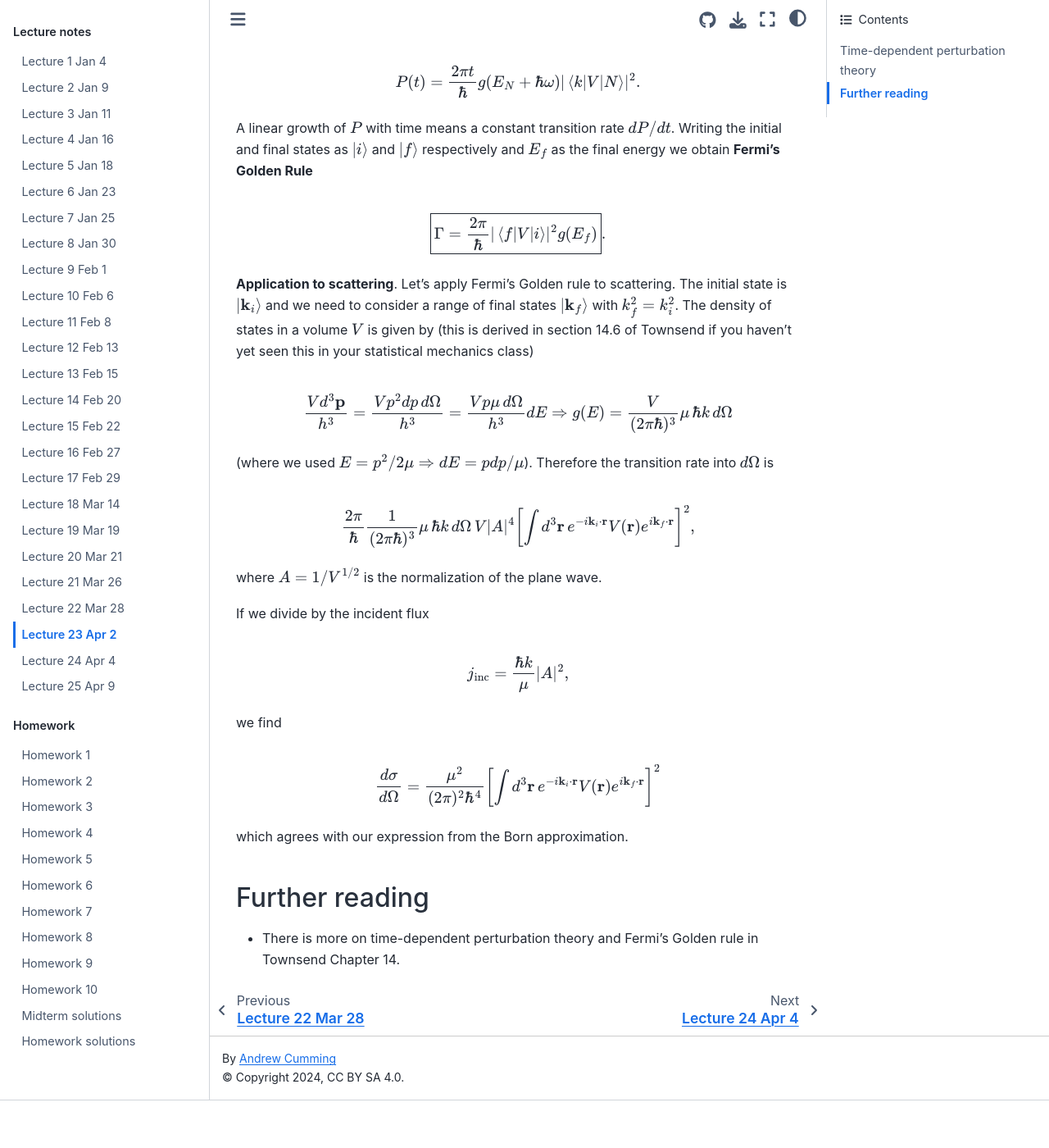
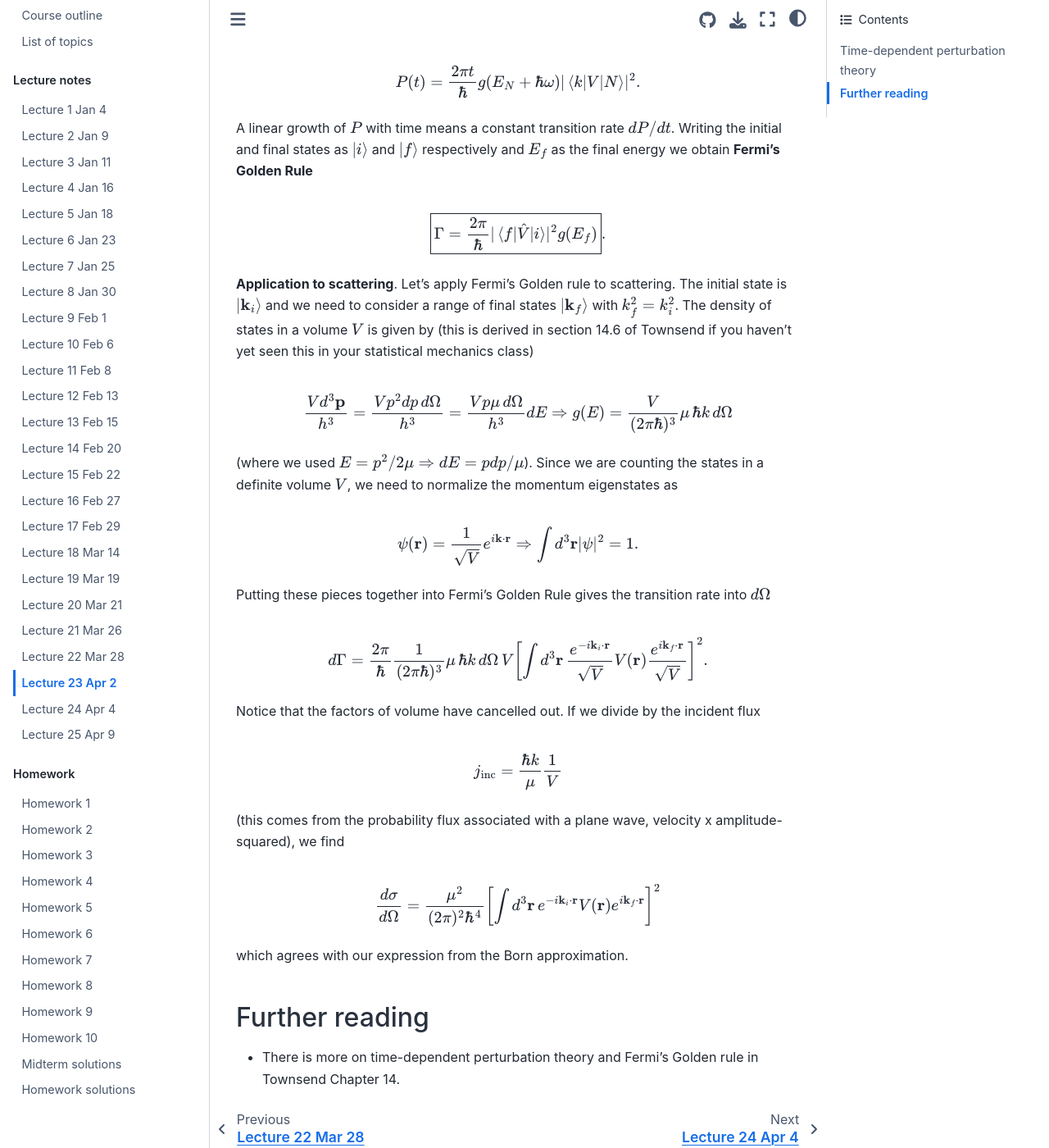
Before and after one commit to andrewcumming/phys457, a Jupyter Book: the page built from lecture23.md, in a window 1280 px wide and 1400 px high, scrolled down 2539 px. Shown: the whole window at 82% size. Built offline with Jupyter Book 1.0.4 settings and Sphinx 7.4.7 and the Sphinx Book theme 1.1.4, drawn with Linux system fonts in a browser that asks for light colours; before the commit the page ends 3881 px from its top, so only the background shows below that.

Commit message:
Update lec 23

```diff
--- a/lecture23.md
+++ b/lecture23.md
@@ -57,25 +57,27 @@ $$P(t) = {2\pi t\over \hbar} g(E_N+\hbar\omega) |\braket{k|V|N}|^2.$$
 
 A linear growth of $P$ with time means a constant transition rate $dP/dt$. Writing the initial and final states as $\ket{i}$ and $\ket{f}$ respectively and $E_f$ as the final energy we obtain **Fermi's Golden Rule**
 
-$$\boxed{\Gamma = {2\pi\over \hbar} |\braket{f|V|i}|^2 g(E_f)}.$$
+$$\boxed{\Gamma = {2\pi\over \hbar} |\braket{f|\hat{V}|i}|^2 g(E_f)}.$$
 
 
 **Application to scattering**. Let's apply Fermi's Golden rule to scattering. The initial state is $\ket{\mathbf{k}_i}$ and we need to consider a range of final states $\ket{\mathbf{k}_f}$ with $k_f^2=k_i^2$. The density of states in a volume $V$ is  given by (this is derived in section 14.6 of Townsend if you haven't yet seen this in your statistical mechanics class)
 
 $${V d^3\mathbf{p}\over h^3} = {V p^2 dp\, d\Omega\over h^3} = {V p \mu\, d\Omega\over h^3} dE \Rightarrow g(E) = {V\over (2\pi \hbar)^3} \mu\, \hbar k\, d\Omega$$
 
-(where we used $E=p^2/2\mu \Rightarrow dE = p dp/\mu$). Therefore the transition rate into $d\Omega$ is
+(where we used $E=p^2/2\mu \Rightarrow dE = p dp/\mu$). Since we are counting the states in a definite volume $V$, we need to normalize the momentum eigenstates as
 
-$${2\pi\over \hbar} {1\over (2\pi\hbar)^3} \mu \,\hbar k\, d\Omega\,
-V |A|^4 \left[\int d^3\mathbf{r} \, e^{-i\mathbf{k}_i\cdot\mathbf{r}}V(\mathbf{r})e^{i\mathbf{k}_f\cdot\mathbf{r}}\right]^2,$$
+$$\psi(\mathbf{r}) = {1\over \sqrt{V}} e^{i\mathbf{k}\cdot\mathbf{r}}\Rightarrow \int d^3\mathbf{r} |\psi|^2 = 1.$$
 
-where $A=1/V^{1/2}$ is the normalization of the plane wave.
+Putting these pieces together into Fermi's Golden Rule gives the transition rate into $d\Omega$
 
-If we divide by the incident flux
+$$d\Gamma = {2\pi\over \hbar} {1\over (2\pi\hbar)^3} \mu \,\hbar k\, d\Omega\,
+V \left[\int d^3\mathbf{r} \, {e^{-i\mathbf{k}_i\cdot\mathbf{r}}\over \sqrt{V}}V(\mathbf{r}){e^{i\mathbf{k}_f\cdot\mathbf{r}}\over\sqrt{V}}\right]^2.$$
 
-$$j_\mathrm{inc} = {\hbar k\over \mu} |A|^2,$$
+Notice that the factors of volume have cancelled out. If we divide by the incident flux
 
-we find
+$$j_\mathrm{inc} = {\hbar k\over \mu} {1\over V}$$
+
+(this comes from the probability flux associated with a plane wave, velocity x amplitude-squared), we find
 
 $${d\sigma\over d\Omega} = {\mu^2\over (2\pi)^2\hbar^4} \left[\int d^3\mathbf{r} \, e^{-i\mathbf{k}_i\cdot\mathbf{r}}V(\mathbf{r})e^{i\mathbf{k}_f\cdot\mathbf{r}}\right]^2$$
 
```
